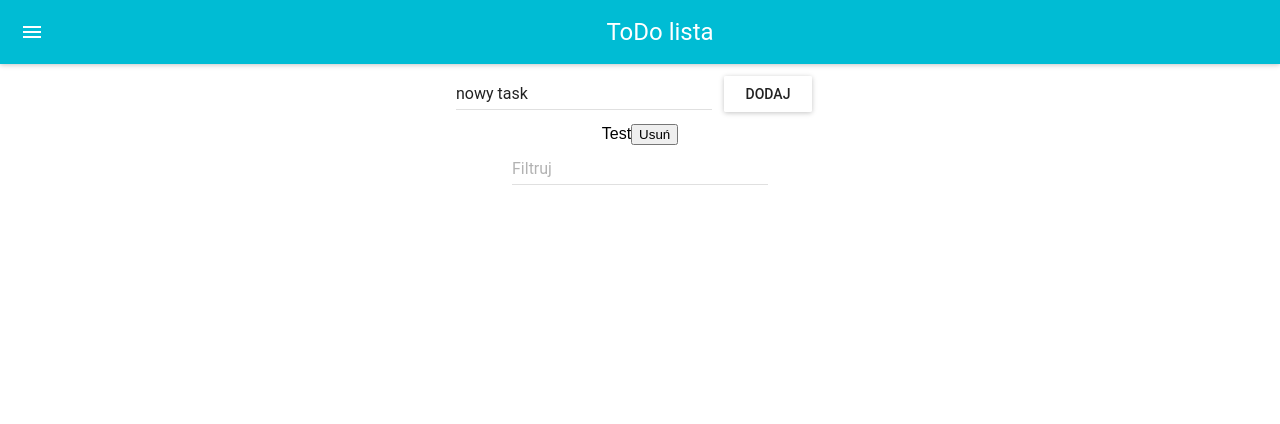
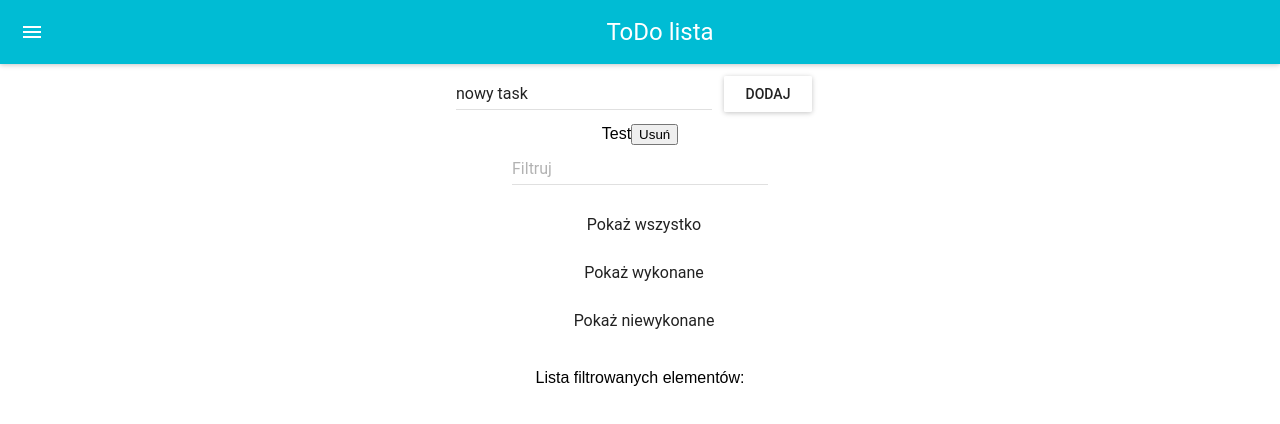
Before and after one commit to 199359/to-do-lista, a React (Create React App) app: page / in a window 1280 px wide. Shown: the top 424 px of the page. Built offline with nearby package versions, Linux system fonts and the light colour scheme.

Commit message:
almost done

```diff
--- a/src/App.js
+++ b/src/App.js
@@ -5,6 +5,7 @@ import Form from './Components/Form'
 import List from './Components/List'
 import AppBar from 'material-ui/AppBar';
 import TextField from 'material-ui/TextField';
+import FilterMenu from './Components/FilterMenu'
 
 class App extends Component {
   state = {
@@ -19,11 +20,11 @@ class App extends Component {
   }
 
   onNewFilterChange = (event, newValue) => {
-    this.setState({newFilter: newValue})
+    this.setState({ newFilter: newValue })
     console.log(newValue)
-    const resultOfFilter = this.state.tasks.filter((el)=>{
+    const resultOfFilter = this.state.tasks.filter((el) => {
       console.log(el.name)
-    return el.name===newValue
+      return el.name === newValue
     })
     console.log(resultOfFilter)
   }
@@ -71,6 +72,7 @@ class App extends Component {
     console.log(newState)
   }
 
+
   render() {
     this.saveOnLocalStorage()
     return (
@@ -93,6 +95,14 @@ class App extends Component {
           value={this.newFilter}
           onChange={this.onNewFilterChange}
         /><br />
+        <FilterMenu
+          tasksList={this.state.tasks}
+        />
+        <div >
+          <p>Lista filtrowanych elementów:</p>
+          <div class='filtred-elemets'>
+          </div>
+        </div>
       </div>
     );
   }
--- /dev/null
+++ b/src/Components/FilterMenu.js
@@ -0,0 +1,46 @@
+import React from 'react'
+import Menu from 'material-ui/Menu';
+import MenuItem from 'material-ui/MenuItem';
+
+
+const FilterMenu = (props) => (
+    <div>
+        <Menu>
+            <MenuItem
+                primaryText="Pokaż wszystko"
+                onClick={() => {
+                    alert('jnj')
+                }
+                }
+            />
+            <MenuItem
+                primaryText="Pokaż wykonane"
+                onClick={() => {
+                    const isDone = props.tasksList.filter((el) => {
+                        return el.isCompleted === true
+                    }).map((el => {
+                        return '<p>' + el.name + '</p>'
+                    }))
+                    console.log(isDone)
+                }
+                }
+
+            />
+            <MenuItem
+                primaryText="Pokaż niewykonane"
+                onClick={() => {
+                    const isDone = props.tasksList.filter((el) => {
+                        return el.isCompleted === false
+                    }).map((el => {
+                        return '<p>' + el.name + '</p>'
+                    }))
+                    console.log(isDone)
+                }}
+
+            />
+        </Menu>
+    </div>
+);
+
+
+export default FilterMenu
```
